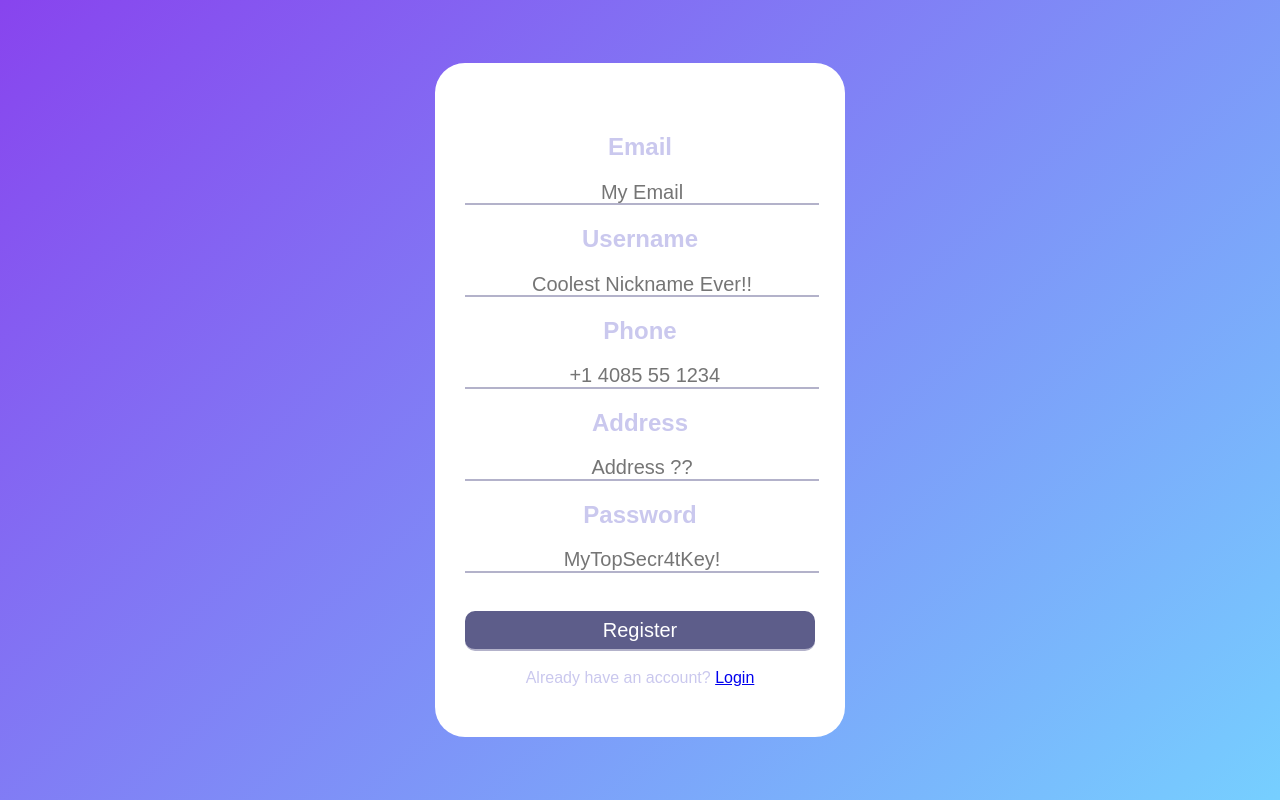
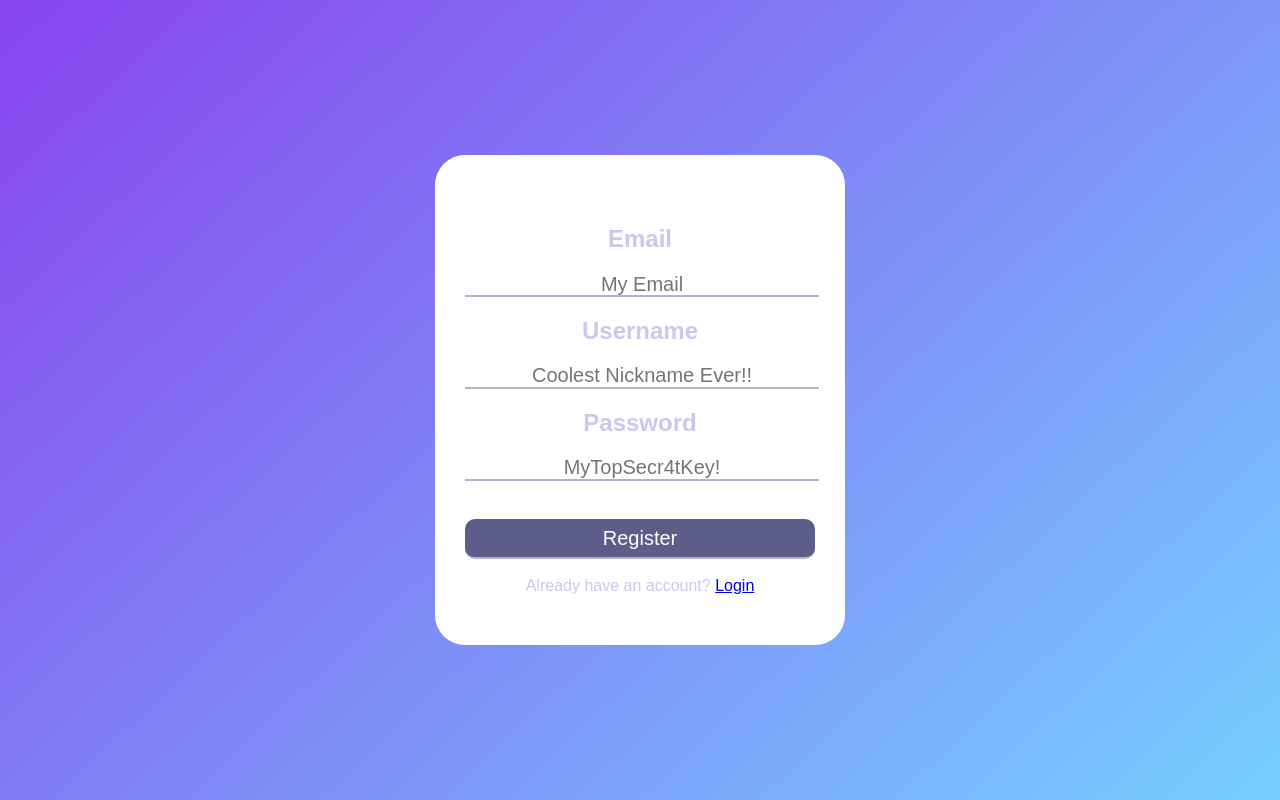
Before and after one commit to thales-goncalves/real-chat, a React (Create React App) app: page / in a window 1280 px wide. Both pictures are taken after a click on the link "Sign Up". Built offline with nearby package versions, Linux system fonts and the light colour scheme; no server answers.

Commit message:
Remove unnecessary info

```diff
--- a/src/components/Forms/SignUpForm.js
+++ b/src/components/Forms/SignUpForm.js
@@ -48,7 +48,7 @@ export default class components extends Component {
     socket.emit(REGISTER_USER, email, username, address, phone, password, this.registerUser);
   };
   render() {
-    const { email, username, address, phone, password, error } = this.state;
+    const { email, username, password, error } = this.state;
     return (
       <div className="login">
         <form onSubmit={this.handleSubmit} className="login-form">
@@ -78,7 +78,7 @@ export default class components extends Component {
               placeholder={'Coolest Nickname Ever!!'}
             />
           </label>
-          <label htmlFor="phone">
+          {/* <label htmlFor="phone">
             <h2>Phone</h2>
             <input
               id="phone"
@@ -103,7 +103,7 @@ export default class components extends Component {
               onChange={this.handleChange}
               placeholder={'Address ??'}
             />
-          </label>
+          </label> */}
           <label htmlFor="password">
             <h2>Password</h2>
             <input
--- a/src/components/Profile/Profile.js
+++ b/src/components/Profile/Profile.js
@@ -11,8 +11,8 @@ export default class Profile extends Component {
       _id: user._id,
       email: user.email,
       username: user.username,
-      address: user.address,
-      phone: user.phone,
+      // address: user.address,
+      // phone: user.phone,
       password: user.password
     };
 
@@ -77,7 +77,7 @@ export default class Profile extends Component {
                 value={username}
               />
             </label>
-            <label htmlFor="address" className="settings-label">
+            {/* <label htmlFor="address" className="settings-label">
               Address
               <input
                 id="address"
@@ -100,7 +100,7 @@ export default class Profile extends Component {
                 onChange={this.handleChange}
                 value={phone}
               />
-            </label>
+            </label> */}
             <label htmlFor="password" className="settings-label">
               Password
               <input
```
